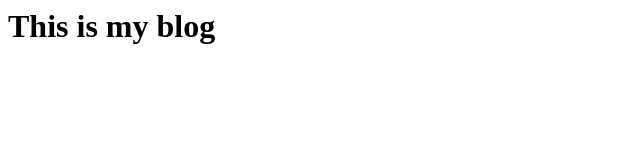
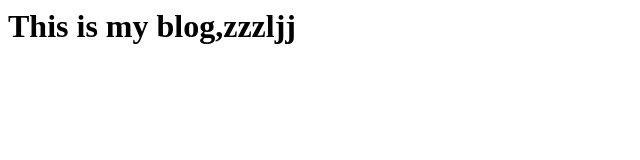
Before and after one commit to liujiajun1/liujiajun1.github.io, a plain HTML site: page index.html in a window 1280 px wide. Shown: the whole page, without its empty margins (0-640 px from the left). Drawn offline with Linux system fonts and the light colour scheme.

Commit message:
Update index.html

```diff
--- a/index.html
+++ b/index.html
@@ -6,6 +6,6 @@
   <title>Liujiajun</title>
 </head>
 <body>
-  <h1>This is my blog</h1>
+  <h1>This is my blog,zzzljj</h1>
 </body>
 </html>
```
